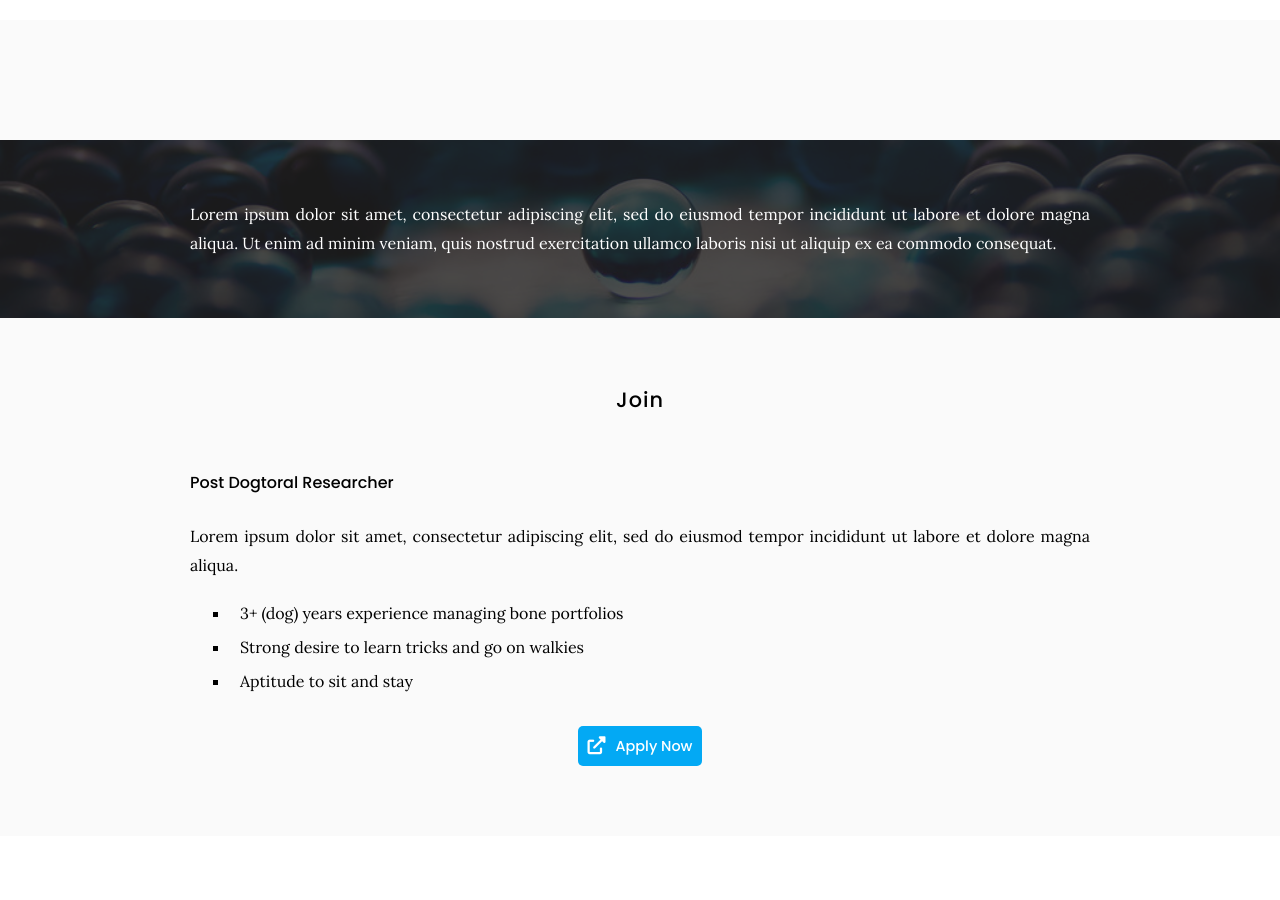
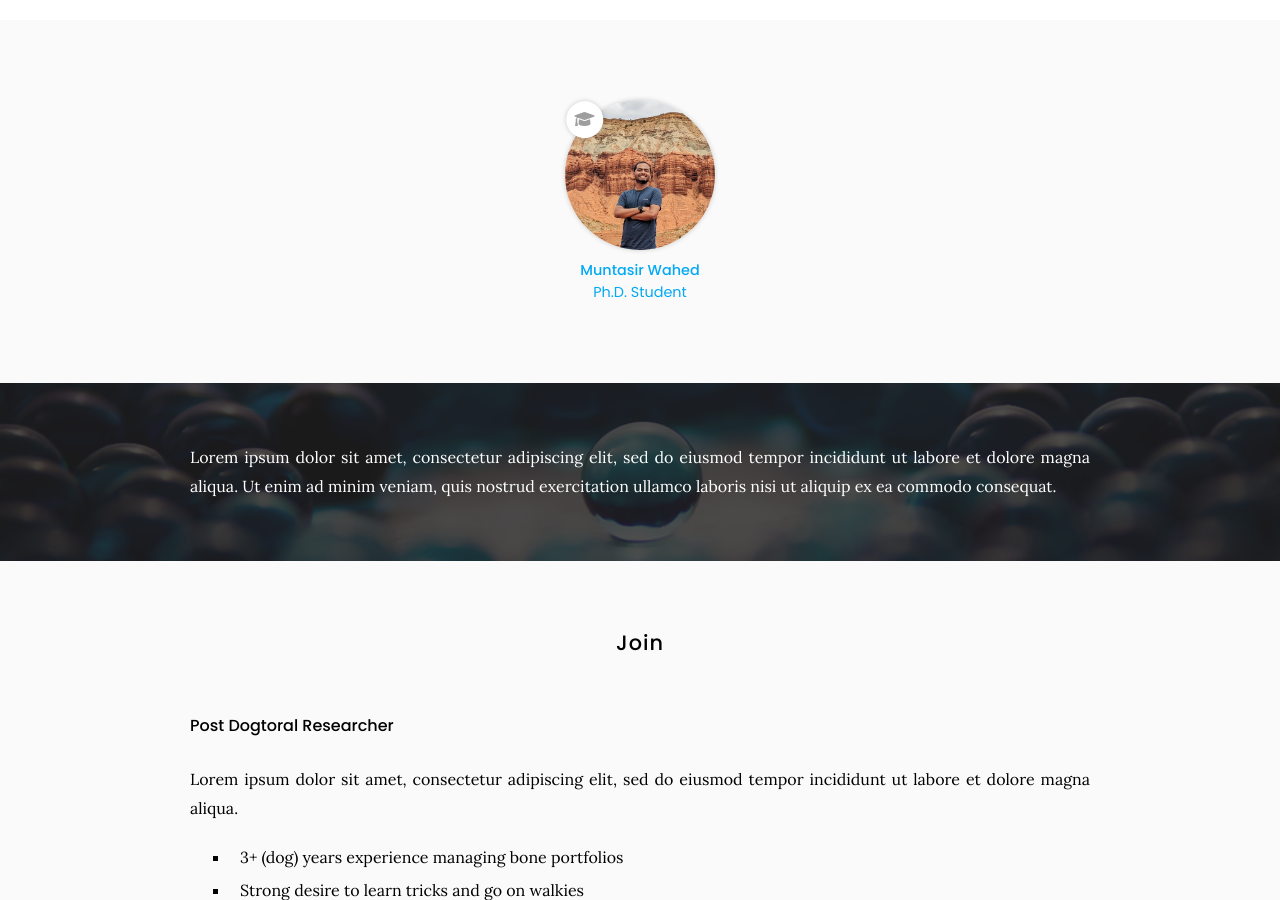
Before and after one commit to XiaonaZhou/plan-lab.github.io, a Jekyll site: the page built from team/index.md, in a window 1280 px wide and 900 px high, scrolled down 412 px. Built offline with Jekyll 4.4.1, drawn with Linux system fonts in a browser that asks for light colours.

Commit message:
Update index.md

```diff
--- a/team/index.md
+++ b/team/index.md
@@ -24,13 +24,13 @@ Excepteur sint occaecat cupidatat non proident, sunt in culpa qui officia deseru
   include list.html
   data="members"
   component="portrait"
-  filters="role: phd"
+  filters="role: grad-student"
 %}
 {%
   include list.html
   data="members"
   component="portrait"
-  filters="role: programmer"
+  filters="role: undergrad"
 %}
 {:.center}
 
```
